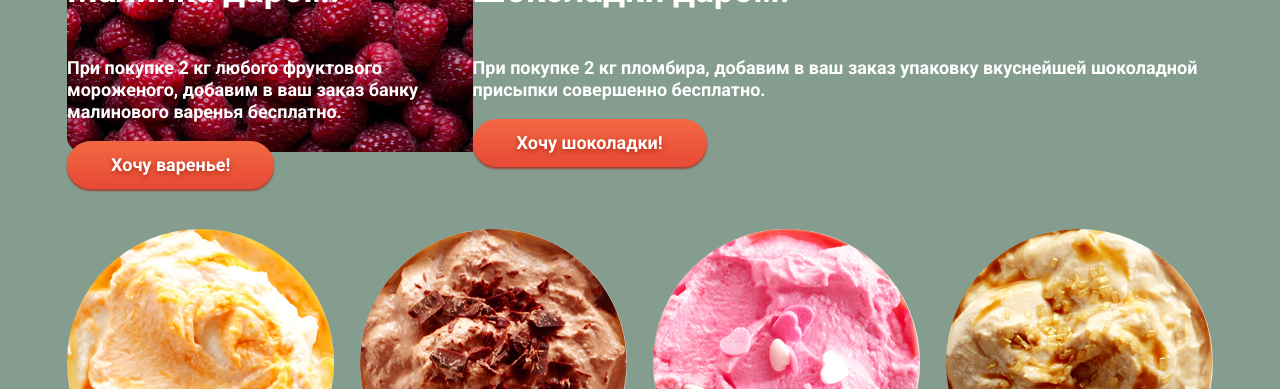
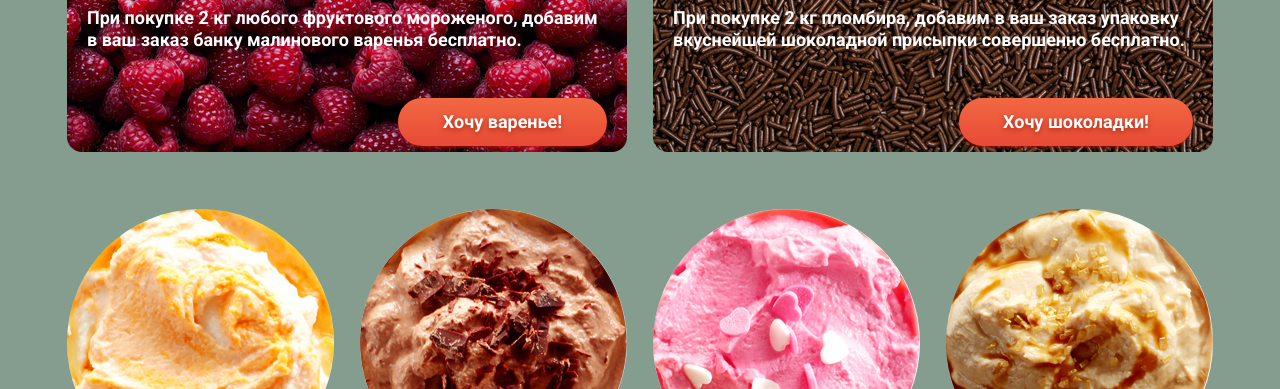
Before and after one commit to Ecehuh67/991329-gllacy-25, a plain HTML site: page index.html in a window 1280 px wide. Shown: the part 733-1122 px from the top of the page. Drawn offline with Linux system fonts and the light colour scheme.

Commit message:
made promo

```diff
--- a/css/style.css
+++ b/css/style.css
@@ -590,6 +590,7 @@ input[type="text"]:focus{
     justify-content: space-between;
 
     margin-bottom: 40px;
+
     font-size: 18px;
     line-height: 22px;
     font-weight: 700;
@@ -605,34 +606,83 @@ input[type="text"]:focus{
 }
 
 .main-promo-raspberry {
+    display: flex;
+    flex-direction: column;
+    padding: 20px 20px 23px 20px;
+
     width: 560px;
+    min-height: 230px;
     box-sizing: border-box;
+
     background-image: url("../img/promo-1.png");
     border-radius: 20px;
     background-repeat: no-repeat;
 }
 
-.main-promo-raspberry h4
+.main-promo-raspberry h4,
+.main-promo-raspberry p {
+    margin: 0;
+    padding: 0;
+}
 
+.main-promo-raspberry h4 {
+    margin-bottom: 23px;
+}
 
+.main-promo-raspberry p {
+    margin-bottom: 47px;
+}
 
 .main-promo-chocolate {
+    display: flex;
+    flex-direction: column;
+    padding: 20px 20px 23px 20px;
+
     width: 560px;
+    min-height: 230px;
+    box-sizing: border-box;
+
     background-image: url("../img/promo-2.png");
     background-repeat: no-repeat;
     border-radius: 20px;
 }
 
+.main-promo-chocolate h4,
+.main-promo-chocolate p {
+    margin: 0;
+    padding: 0;
+}
+
+.main-promo-chocolate h4 {
+    margin-bottom: 23px;
+}
+
+.main-promo-chocolate p {
+    margin-bottom: 47px;
+}
+
 .button-promo-1 {
-    padding: 12px 44px;
+    align-self: flex-end;
+    padding: 12px 22px;
+
+    width: 165px;
 
     font-size: 18px;
     line-height: 24px;
     font-weight: 700;
-    color: #ffffff;
 
-    background-color: #ff6633;
-    border-radius: 50px;
+}
+
+.button-promo-2 {
+    align-self: flex-end;
+    padding: 12px 22px;
+
+    width: 190px;
+
+    font-size: 18px;
+    line-height: 24px;
+    font-weight: 700;
+
 }
 
 .main-hit-seller-items {
--- a/index.html
+++ b/index.html
@@ -183,7 +183,7 @@
           <aside class="main-promo-chocolate">
             <h4>Шоколадки даром!</h4>
             <p> При покупке 2 кг пломбира, добавим в ваш заказ упаковку вкуснейшей шоколадной присыпки совершенно бесплатно.</p>
-              <a href="#" class="button-promo-1 btn">Хочу шоколадки!</a>
+              <a href="#" class="button-promo-2 btn">Хочу шоколадки!</a>
           </aside>
         </section>
         <div class="main-hit-seller">
```
